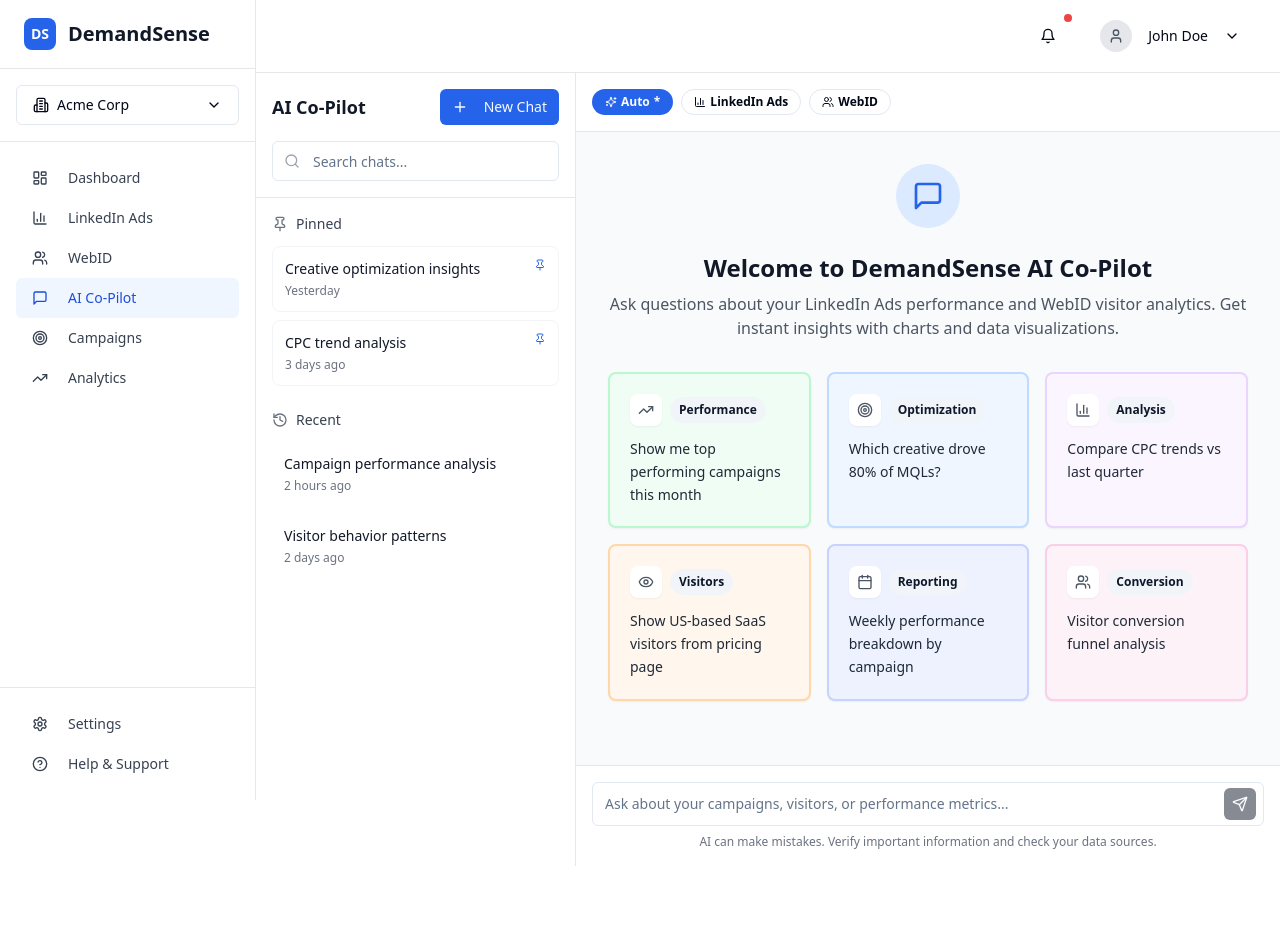
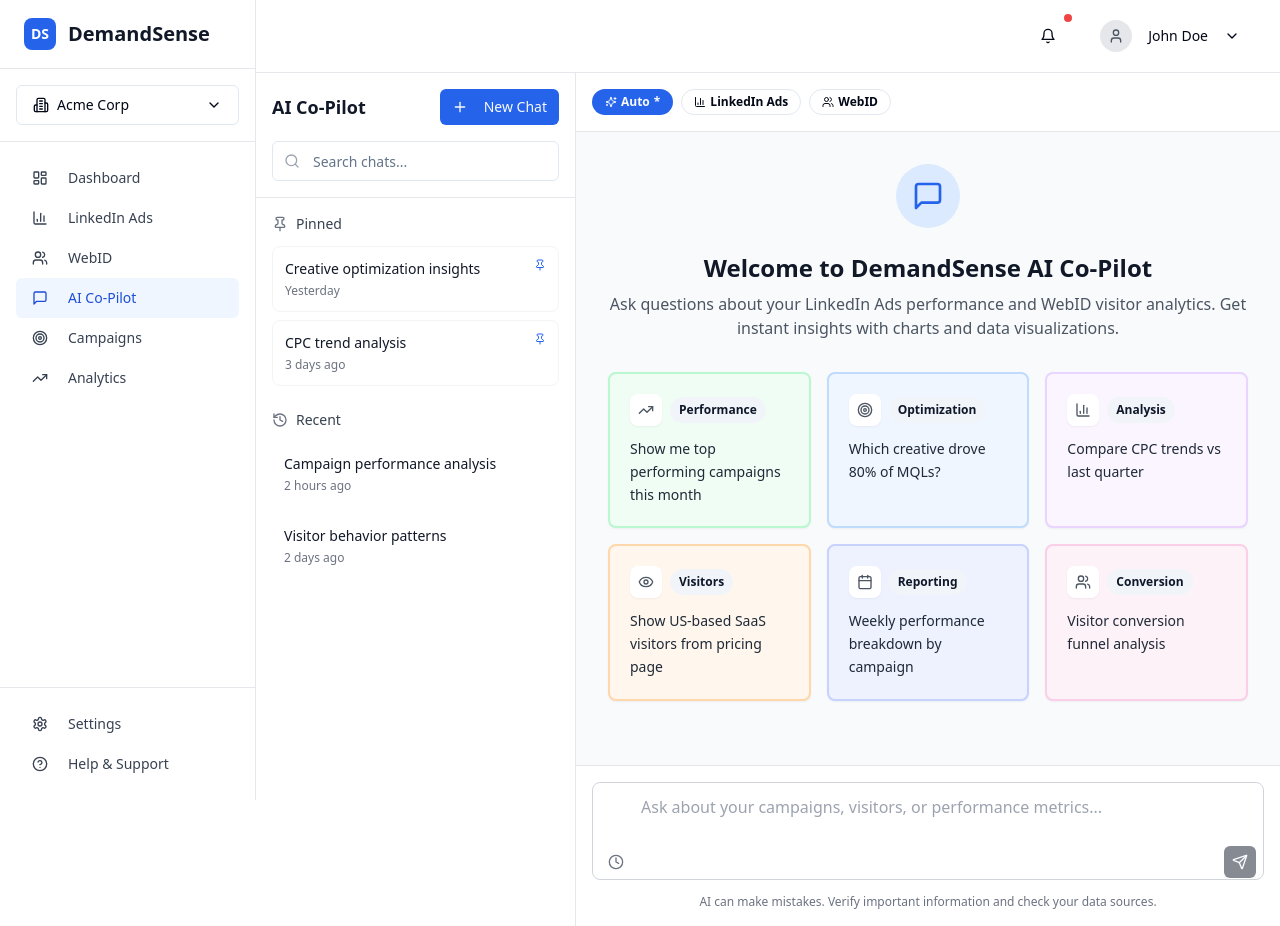
Before and after one commit to cjhlop/AI_AD_HOC_REPORTING, a React (Vite) app: page /ai-chat in a window 1280 px wide. Before the commit the page ends 866 px from the top, so only its background shows below. Built offline with nearby package versions, Linux system fonts and the light colour scheme.

Commit message:
[dyad] Made input field taller and added timer button with timeframe options - wrote 1 file(s)

```diff
--- a/src/pages/AIChat.tsx
+++ b/src/pages/AIChat.tsx
@@ -4,6 +4,8 @@ import { Input } from '@/components/ui/input';
 import { Badge } from '@/components/ui/badge';
 import { Card, CardContent } from '@/components/ui/card';
 import { ScrollArea } from '@/components/ui/scroll-area';
+import { Tooltip, TooltipContent, TooltipProvider, TooltipTrigger } from '@/components/ui/tooltip';
+import { Popover, PopoverContent, PopoverTrigger } from '@/components/ui/popover';
 import Sidebar from '@/components/Sidebar';
 import Header from '@/components/Header';
 import ChatMessage from '@/components/ChatMessage';
@@ -21,18 +23,27 @@ import {
   TrendingUp,
   Eye,
   Target,
-  Calendar
+  Calendar,
+  Clock
 } from 'lucide-react';
 
 const AIChat = () => {
   const [selectedModule, setSelectedModule] = useState('Auto');
   const [message, setMessage] = useState('');
   const [chatHistory, setChatHistory] = useState<any[]>([]);
+  const [selectedTimeframe, setSelectedTimeframe] = useState('');
+  const [isTimeframeOpen, setIsTimeframeOpen] = useState(false);
 
   const modules = [
     { id: 'Auto', label: 'Auto', icon: Sparkles },
     { id: 'LinkedIn Ads', label: 'LinkedIn Ads', icon: BarChart3 },
     { id: 'WebID', label: 'WebID', icon: Users }
+  ];
+
+  const timeframeOptions = [
+    { label: 'Daily', value: 'daily' },
+    { label: 'Weekly', value: 'weekly' },
+    { label: 'Monthly', value: 'monthly' }
   ];
 
   const suggestedPrompts = [
@@ -161,6 +172,11 @@ const AIChat = () => {
     setMessage(prompt);
   };
 
+  const handleTimeframeSelect = (timeframe: string) => {
+    setSelectedTimeframe(timeframe);
+    setIsTimeframeOpen(false);
+  };
+
   const loadCreativeOptimizationChat = () => {
     const userMessage = {
       id: Date.now(),
@@ -185,6 +201,7 @@ const AIChat = () => {
   };
 
   return (
+    <TooltipProvider>
       <div className="flex h-screen bg-gray-50">
         {/* Fixed Main DemandSense Sidebar */}
         <Sidebar />
@@ -360,18 +377,51 @@ const AIChat = () => {
                     <div className="flex items-end space-x-3">
                       <div className="flex-1">
                         <div className="relative">
-                        <Input
+                          <textarea
                             value={message}
                             onChange={(e) => setMessage(e.target.value)}
                             placeholder="Ask about your campaigns, visitors, or performance metrics..."
-                          className="pr-12 min-h-[44px] resize-none"
-                          onKeyPress={(e) => e.key === 'Enter' && !e.shiftKey && handleSendMessage()}
+                            className="w-full min-h-[80px] max-h-[200px] px-4 py-3 pr-12 pl-12 border border-gray-300 rounded-lg resize-none focus:outline-none focus:ring-2 focus:ring-blue-500 focus:border-transparent"
+                            onKeyPress={(e) => e.key === 'Enter' && !e.shiftKey && (e.preventDefault(), handleSendMessage())}
+                            rows={3}
                           />
+
+                          {/* Timer Button */}
+                          <Popover open={isTimeframeOpen} onOpenChange={setIsTimeframeOpen}>
+                            <PopoverTrigger asChild>
+                              <Button
+                                size="sm"
+                                variant="ghost"
+                                className="absolute left-2 bottom-2 h-8 w-8 p-0 hover:bg-gray-100"
+                              >
+                                <Clock className="w-4 h-4 text-gray-500" />
+                              </Button>
+                            </PopoverTrigger>
+                            <PopoverContent className="w-32 p-1" align="start" side="top">
+                              <div className="space-y-1">
+                                {timeframeOptions.map((option) => (
+                                  <Button
+                                    key={option.value}
+                                    variant="ghost"
+                                    size="sm"
+                                    className={`w-full justify-start text-sm ${
+                                      selectedTimeframe === option.value ? 'bg-blue-50 text-blue-700' : ''
+                                    }`}
+                                    onClick={() => handleTimeframeSelect(option.value)}
+                                  >
+                                    {option.label}
+                                  </Button>
+                                ))}
+                              </div>
+                            </PopoverContent>
+                          </Popover>
+
+                          {/* Send Button */}
                           <Button
                             size="sm"
                             onClick={handleSendMessage}
                             disabled={!message.trim()}
-                          className="absolute right-2 top-1/2 transform -translate-y-1/2 h-8 w-8 p-0"
+                            className="absolute right-2 bottom-2 h-8 w-8 p-0"
                           >
                             <Send className="w-4 h-4" />
                           </Button>
@@ -389,6 +439,7 @@ const AIChat = () => {
           </div>
         </div>
       </div>
+    </TooltipProvider>
   );
 };
 
```
Lines whose indentation alone changed are shown as unchanged.
